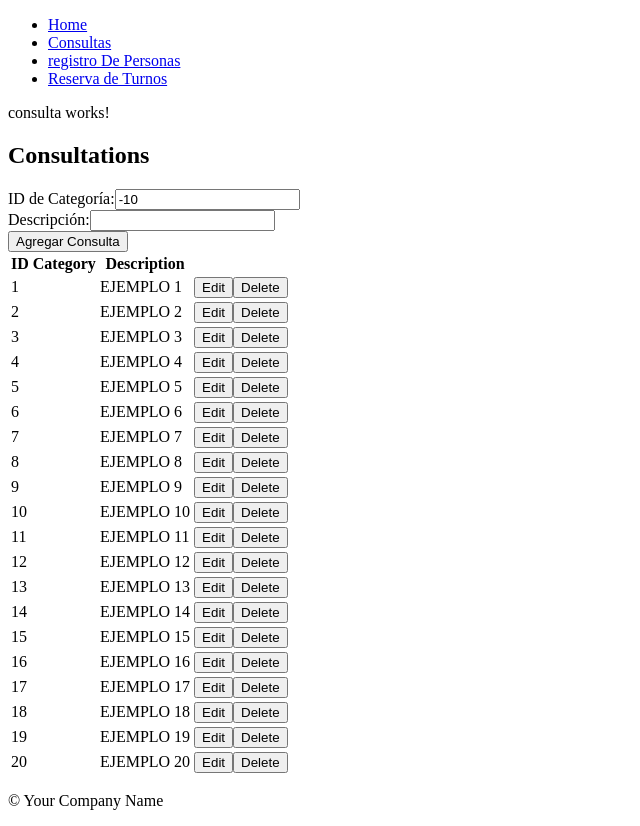
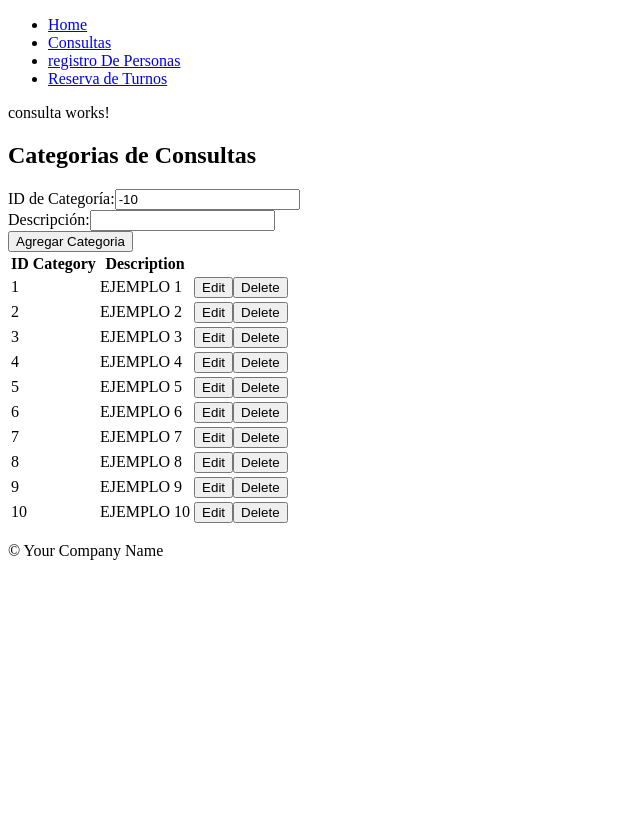
Before and after one commit to IvanWeissVanDerPolGH/FE_TP, an Angular app in the folder patient-tracking-system/: page /consultas in a window 1280 px wide. Shown: the whole page, without its empty margins (0-640 px from the left). After the commit the page ends 800 px from the top, so only its background shows below. Built offline with nearby package versions, Linux system fonts and the light colour scheme.

Commit message:
cambiado de Consultas a Categorias de consultas

```diff
--- a/patient-tracking-system/src/app/components/consulta/consulta.component.html
+++ b/patient-tracking-system/src/app/components/consulta/consulta.component.html
@@ -1,6 +1,6 @@
 <p>consulta works!</p>
 <div>
-  <h2>Consultations</h2>
+  <h2>Categorias de Consultas</h2>
 
   <form (ngSubmit)="addConsulta()" #consultaForm="ngForm">
     <div class="form-group">
@@ -11,7 +11,7 @@
       <label for="descripcion">Descripción:</label>
       <input type="text" id="descripcion" name="descripcion" [(ngModel)]="newConsulta.descripcion" required>
     </div>
-    <button type="submit" class="btn btn-primary">Agregar Consulta</button>
+    <button type="submit" class="btn btn-primary">Agregar Categoria</button>
   </form>
 
   <table>
--- a/patient-tracking-system/src/assets/data/consulta/data_consulta.ts
+++ b/patient-tracking-system/src/assets/data/consulta/data_consulta.ts
@@ -8,15 +8,5 @@ export const Data_consulta=   [
     { "idCategoria": 7, "descripcion": "EJEMPLO 7", isEditing: false },
     { "idCategoria": 8, "descripcion": "EJEMPLO 8", isEditing: false },
     { "idCategoria": 9, "descripcion": "EJEMPLO 9", isEditing: false },
-    { "idCategoria": 10, "descripcion": "EJEMPLO 10", isEditing: false },
-    { "idCategoria": 11, "descripcion": "EJEMPLO 11", isEditing: false },
-    { "idCategoria": 12, "descripcion": "EJEMPLO 12", isEditing: false },
-    { "idCategoria": 13, "descripcion": "EJEMPLO 13", isEditing: false },
-    { "idCategoria": 14, "descripcion": "EJEMPLO 14", isEditing: false },
-    { "idCategoria": 15, "descripcion": "EJEMPLO 15", isEditing: false },
-    { "idCategoria": 16, "descripcion": "EJEMPLO 16", isEditing: false },
-    { "idCategoria": 17, "descripcion": "EJEMPLO 17", isEditing: false },
-    { "idCategoria": 18, "descripcion": "EJEMPLO 18", isEditing: false },
-    { "idCategoria": 19, "descripcion": "EJEMPLO 19", isEditing: false },
-    { "idCategoria": 20, "descripcion": "EJEMPLO 20", isEditing: false }
+    { "idCategoria": 10, "descripcion": "EJEMPLO 10", isEditing: false }
 ]
```
